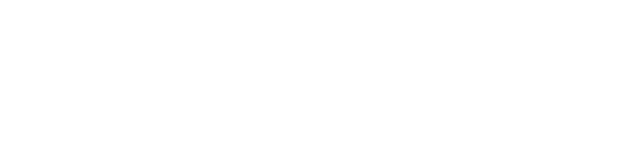
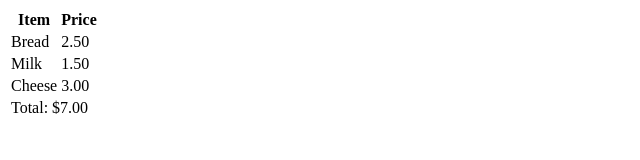
Before and after one commit to acciojob/grofers-checkout-2-Jyoti190512, a website: page main.html in a window 1280 px wide. Shown: the whole page, without its empty margins (0-640 px from the left). Drawn offline with Linux system fonts and the light colour scheme.

Commit message:
created a submission

```diff
--- a/main.html
+++ b/main.html
@@ -8,6 +8,25 @@
 
 <body>
 	<!-- the entire body must be written by student -->
+	<table id="grocery-table">
+  <tr>
+    <th>Item</th>
+    <th>Price</th>
+  </tr>
+  <tr>
+    <td>Bread</td>
+    <td data-ns-test="prices">2.50</td>
+  </tr>
+  <tr>
+    <td>Milk</td>
+    <td data-ns-test="prices">1.50</td>
+  </tr>
+  <tr>
+    <td>Cheese</td>
+    <td data-ns-test="prices">3.00</td>
+  </tr>
+</table>
+
     <script type="text/javascript" src="./script.js">
 </script>
 
--- a/script.js
+++ b/script.js
@@ -1 +1,27 @@
 //your code here
+// Function to calculate total price
+function calculateTotal() {
+  // Get all elements with data-ns-test="prices"
+  let prices = document.querySelectorAll('[data-ns-test="prices"]');
+
+  let totalPrice = 0;
+
+  // Loop through each price element and add its value to totalPrice
+  prices.forEach(price => {
+    totalPrice += parseFloat(price.textContent); // Convert string to float
+  });
+
+  // Create a new row for total price
+  let totalRow = document.createElement('tr');
+  let totalCell = document.createElement('td');
+  totalCell.setAttribute('colspan', '2'); // Span across both columns
+  totalCell.textContent = 'Total: $' + totalPrice.toFixed(2); // Format to two decimal places
+  totalCell.setAttribute('data-ns-test', 'grandTotal');
+  totalRow.appendChild(totalCell);
+
+  // Add the total row to the table
+  document.getElementById('grocery-table').appendChild(totalRow);
+}
+
+// Call the function to calculate and display total price
+calculateTotal();
```
